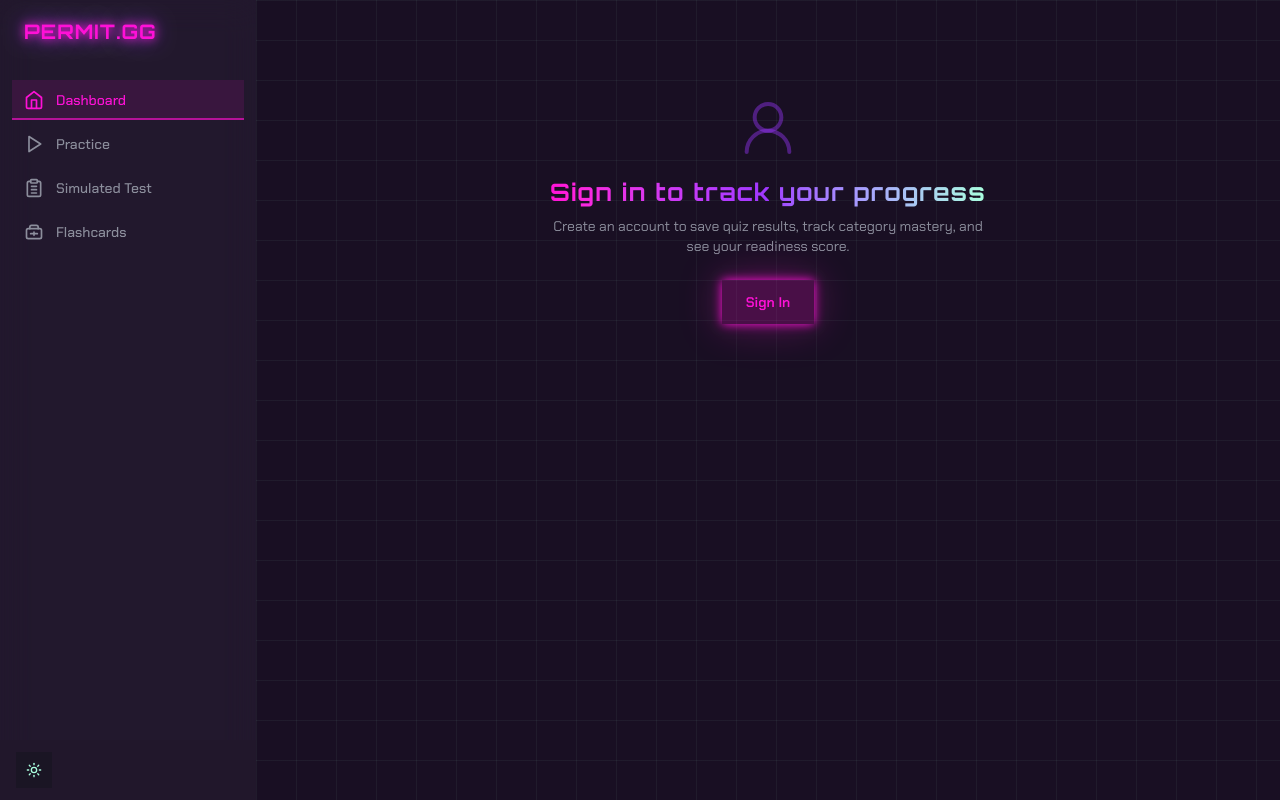
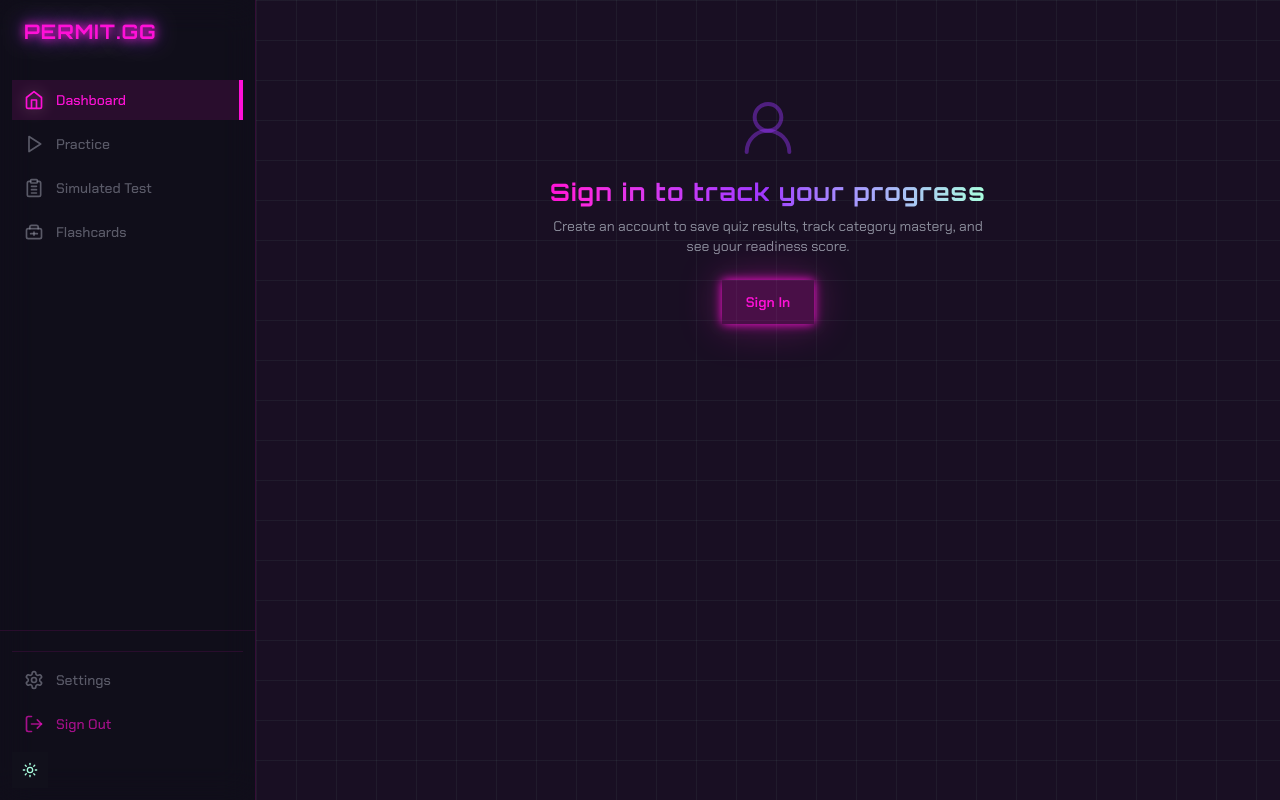
Before and after one commit to DarrellTang/permit-gg, a Next.js app: page /dashboard in a window 1280 px wide. Built offline with nearby package versions, Linux system fonts and the light colour scheme; no server answers.

Commit message:
feat(03.1-04): redesign sidebar with right-border accents, hover translate, Settings/Logout buttons

```diff
--- a/src/components/layout/sidebar.tsx
+++ b/src/components/layout/sidebar.tsx
@@ -64,7 +64,7 @@ export function Sidebar({ displayName, avatarUrl, email }: SidebarProps) {
   const initial = (displayName ?? email ?? "U")[0].toUpperCase()
 
   return (
-    <div className="flex h-full w-64 flex-col bg-[var(--surface-container)]/80 backdrop-blur-[16px]">
+    <div className="flex h-full w-64 flex-col glass border-r border-neon-pink/15">
       <div className="flex h-16 items-center px-6">
         <Link href="/dashboard" className="font-display text-xl font-bold tracking-wider text-neon-pink neon-text">
           PERMIT.GG
@@ -78,13 +78,13 @@ export function Sidebar({ displayName, avatarUrl, email }: SidebarProps) {
             <Link
               key={item.href}
               href={item.href}
-              className={`group flex items-center gap-3 rounded-lg px-3 py-2.5 font-ui text-sm font-medium transition-all ${
+              className={`group flex items-center gap-3 px-3 py-2.5 font-ui text-sm font-medium transition-all duration-200 ${
                 isActive
-                  ? "bg-neon-pink/10 text-neon-pink shadow-[0_-2px_0_0_var(--neon-pink)_inset] shadow-neon-pink/60"
-                  : "text-muted-foreground hover:bg-[var(--surface-container-high)] hover:text-foreground"
+                  ? "rounded-l-lg rounded-r-none border-r-4 border-neon-pink bg-neon-pink/10 text-neon-pink"
+                  : "rounded-lg text-muted-foreground/60 hover:text-foreground hover:translate-x-1"
               }`}
             >
-              <span className={`transition-colors ${isActive ? "text-neon-pink" : "text-muted-foreground group-hover:text-foreground"}`}>
+              <span className={isActive ? "bloom-primary" : ""}>
                 {item.icon}
               </span>
               {item.label}
@@ -93,9 +93,9 @@ export function Sidebar({ displayName, avatarUrl, email }: SidebarProps) {
         })}
       </nav>
 
-      <div className="space-y-2 bg-[var(--surface-container-low)] px-4 py-3">
+      <div className="border-t border-neon-pink/10 space-y-1 px-3 py-3">
         {(displayName || email) && (
-          <div className="flex items-center gap-3">
+          <div className="flex items-center gap-3 px-3 py-2">
             {avatarUrl ? (
               <img
                 src={avatarUrl}
@@ -112,22 +112,37 @@ export function Sidebar({ displayName, avatarUrl, email }: SidebarProps) {
                 {displayName ?? email}
               </p>
             </div>
+          </div>
+        )}
+
+        <div className="my-2 border-t border-neon-pink/10" />
+
+        <Link
+          href="/dashboard"
+          className="group flex items-center gap-3 rounded-lg px-3 py-2.5 font-ui text-sm font-medium text-muted-foreground/60 transition-all duration-200 hover:text-foreground hover:translate-x-1"
+        >
+          <svg xmlns="http://www.w3.org/2000/svg" viewBox="0 0 24 24" fill="none" stroke="currentColor" strokeWidth={2} strokeLinecap="round" strokeLinejoin="round" className="h-5 w-5">
+            <path d="M12.22 2h-.44a2 2 0 0 0-2 2v.18a2 2 0 0 1-1 1.73l-.43.25a2 2 0 0 1-2 0l-.15-.08a2 2 0 0 0-2.73.73l-.22.38a2 2 0 0 0 .73 2.73l.15.1a2 2 0 0 1 1 1.72v.51a2 2 0 0 1-1 1.74l-.15.09a2 2 0 0 0-.73 2.73l.22.38a2 2 0 0 0 2.73.73l.15-.08a2 2 0 0 1 2 0l.43.25a2 2 0 0 1 1 1.73V20a2 2 0 0 0 2 2h.44a2 2 0 0 0 2-2v-.18a2 2 0 0 1 1-1.73l.43-.25a2 2 0 0 1 2 0l.15.08a2 2 0 0 0 2.73-.73l.22-.39a2 2 0 0 0-.73-2.73l-.15-.08a2 2 0 0 1-1-1.74v-.5a2 2 0 0 1 1-1.74l.15-.09a2 2 0 0 0 .73-2.73l-.22-.38a2 2 0 0 0-2.73-.73l-.15.08a2 2 0 0 1-2 0l-.43-.25a2 2 0 0 1-1-1.73V4a2 2 0 0 0-2-2z" />
+            <circle cx="12" cy="12" r="3" />
+          </svg>
+          Settings
+        </Link>
+
         <form action={signOut}>
           <button
             type="submit"
-                className="flex h-8 w-8 items-center justify-center rounded-lg text-muted-foreground transition-colors hover:bg-[var(--surface-container-high)] hover:text-foreground"
-                aria-label="Sign out"
+            className="group flex w-full items-center gap-3 rounded-lg px-3 py-2.5 font-ui text-sm font-medium text-neon-pink/60 transition-all duration-200 hover:text-neon-pink hover:translate-x-1"
           >
-                <svg xmlns="http://www.w3.org/2000/svg" viewBox="0 0 24 24" fill="none" stroke="currentColor" strokeWidth={2} strokeLinecap="round" strokeLinejoin="round" className="h-4 w-4">
+            <svg xmlns="http://www.w3.org/2000/svg" viewBox="0 0 24 24" fill="none" stroke="currentColor" strokeWidth={2} strokeLinecap="round" strokeLinejoin="round" className="h-5 w-5">
               <path d="M9 21H5a2 2 0 0 1-2-2V5a2 2 0 0 1 2-2h4" />
               <polyline points="16 17 21 12 16 7" />
               <line x1="21" y1="12" x2="9" y2="12" />
             </svg>
+            Sign Out
           </button>
         </form>
-          </div>
-        )}
-        <div className="flex items-center justify-between">
+
+        <div className="flex items-center justify-between pt-1">
           <ThemeToggle />
         </div>
       </div>
```
Lines whose indentation alone changed are shown as unchanged.
